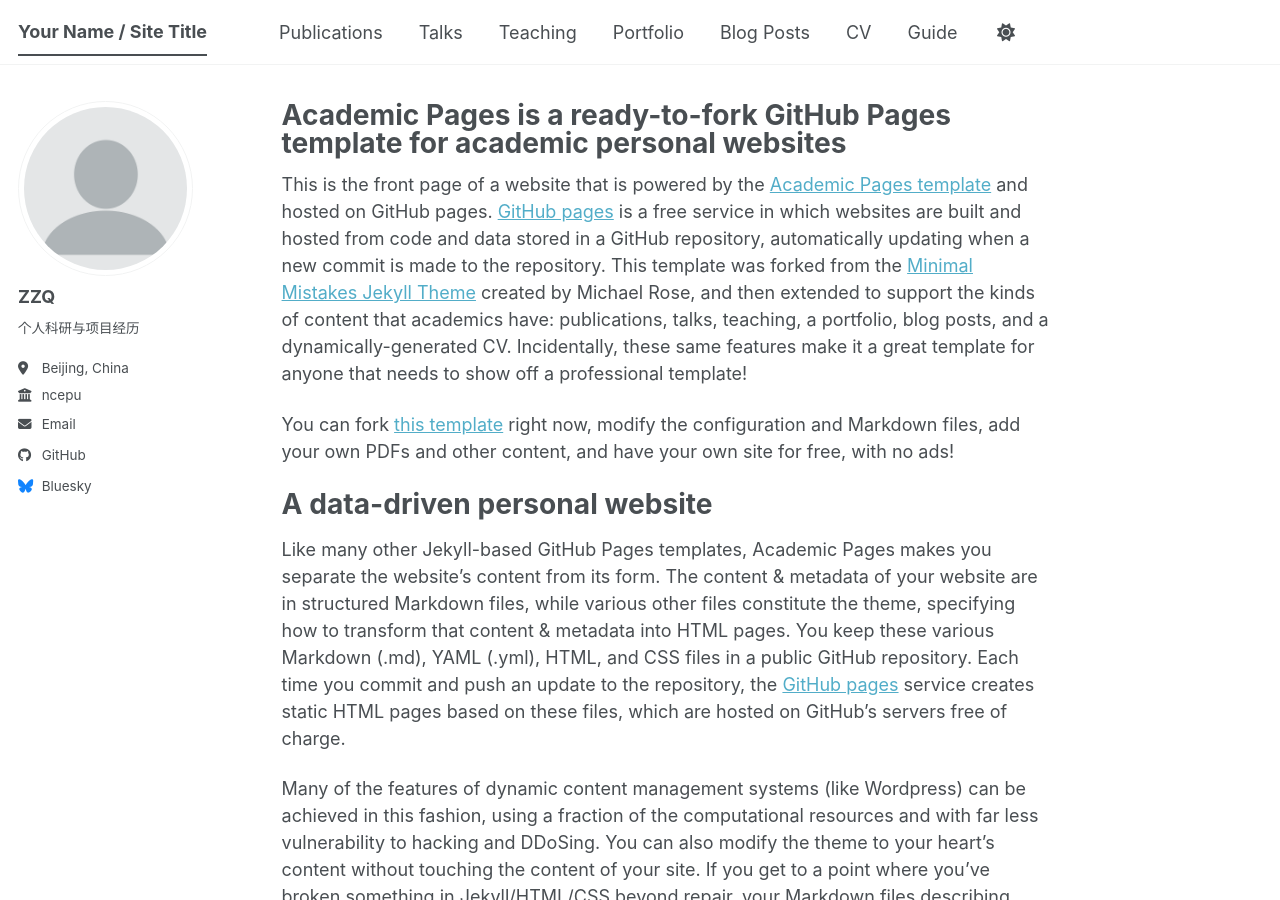
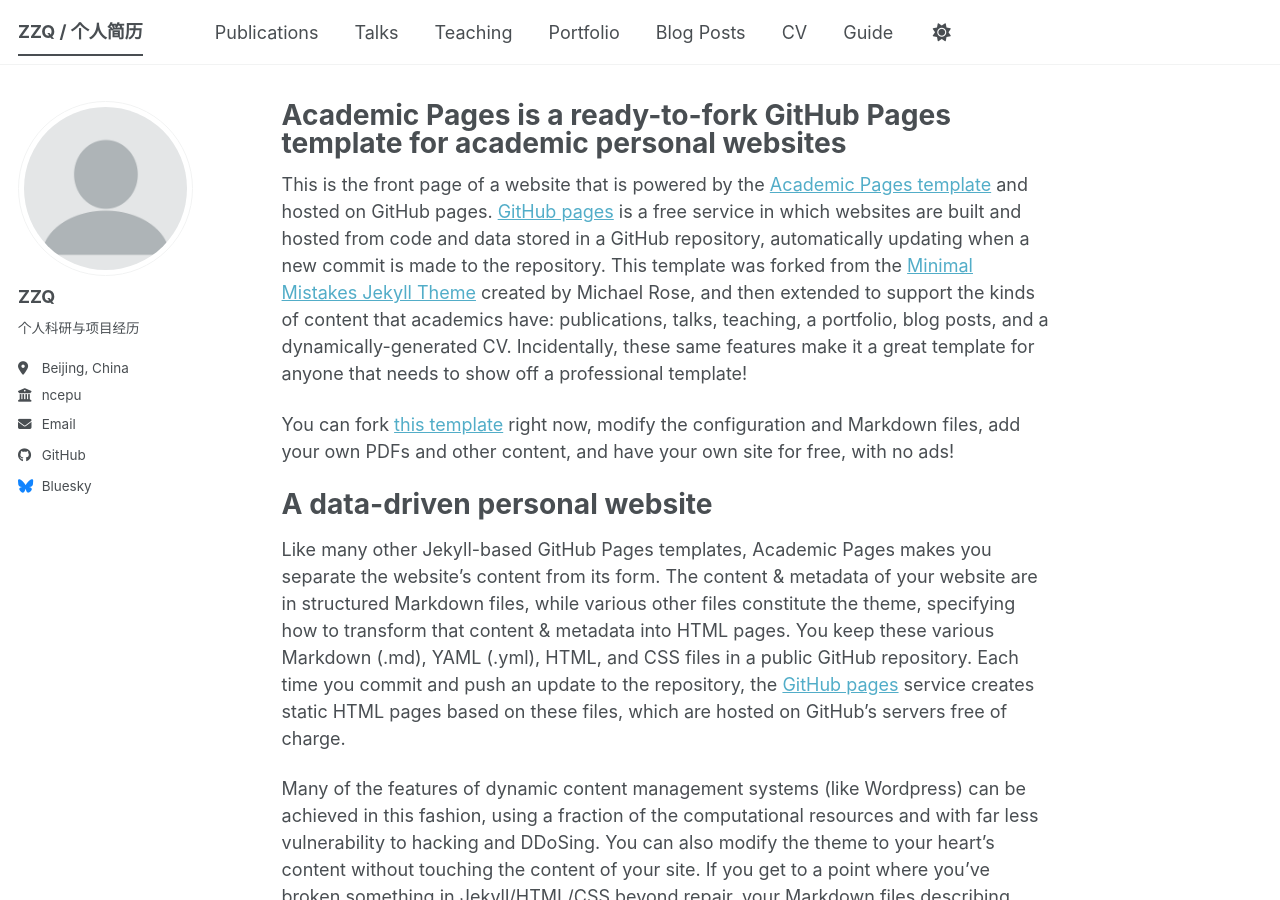
Before and after one commit to ZZQ0316/zzq0316.github.io, a Jekyll site: the page built from _pages/about.md, in a window 1280 px wide and 900 px high. Built offline with Jekyll 4.4.1, drawn with Linux system fonts in a browser that asks for light colours; a script bundle is joined from its source files by our own code; library files that are not in the unit come from our copies.

Commit message:
Update _config.yml

```diff
--- a/_config.yml
+++ b/_config.yml
@@ -9,11 +9,11 @@
 # Basic Site Settings
 locale                   : "en-US"
 site_theme               : "default" # The available themes options are "default", "air", "sunrise", "mint", "dirt" and "contrast"
-title                    : "Your Name / Site Title"
+title                    : "ZZQ / 个人简历"
 title_separator          : "-"
 name                     : &name "Your Name"
 description              : &description "Your Name's academic portfolio"   # Update this with a general description of your site, this is the default if not overridden by a page
-url                      : https://academicpages.github.io # The base hostname & protocol for your site e.g. "https://[your GitHub username].github.io",
+url                      : https://zzq0316.github.io # The base hostname & protocol for your site e.g. "https://[your GitHub username].github.io",
                                                            # or if you already have some other page hosted on Github then use "https://[your GitHub username].github.io/[Your Repo Name]"
 baseurl                  : "" # the subpath of your site, e.g. "/blog"
 repository               : "academicpages/academicpages.github.io"
```
